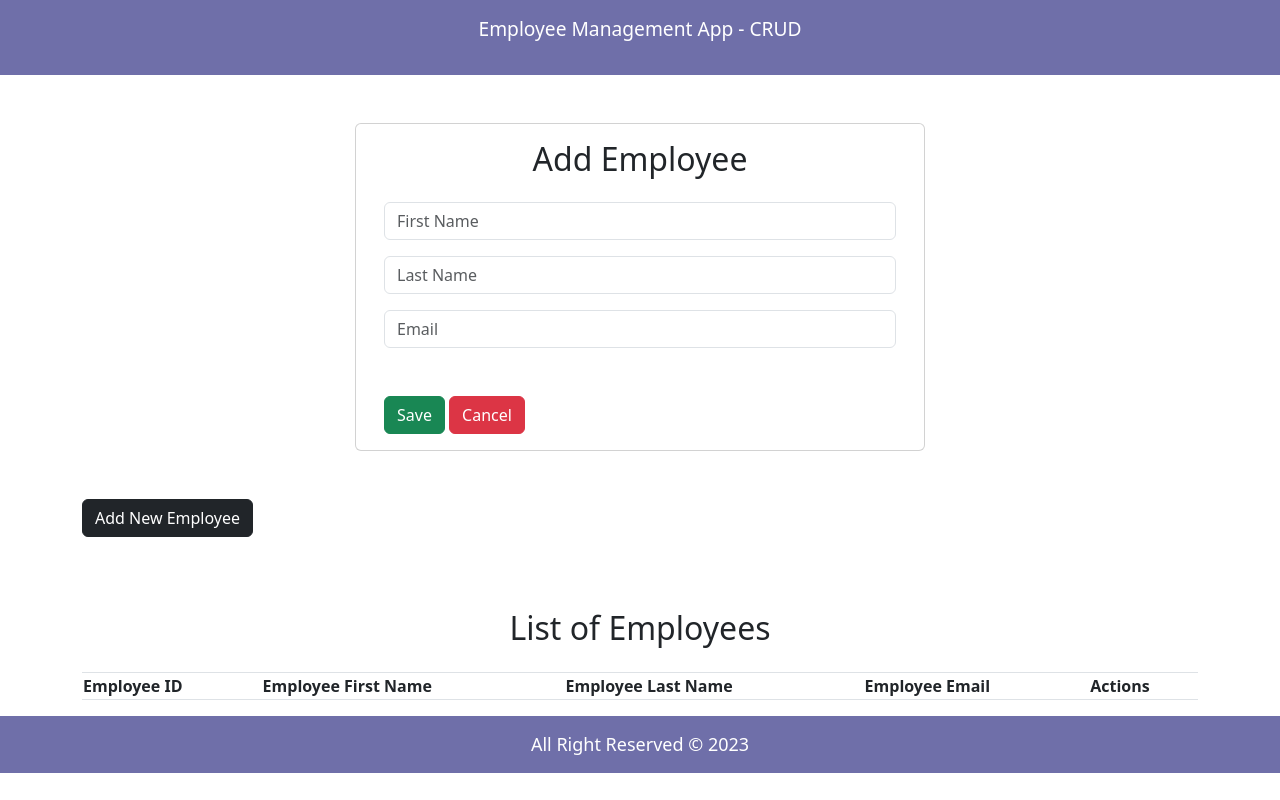
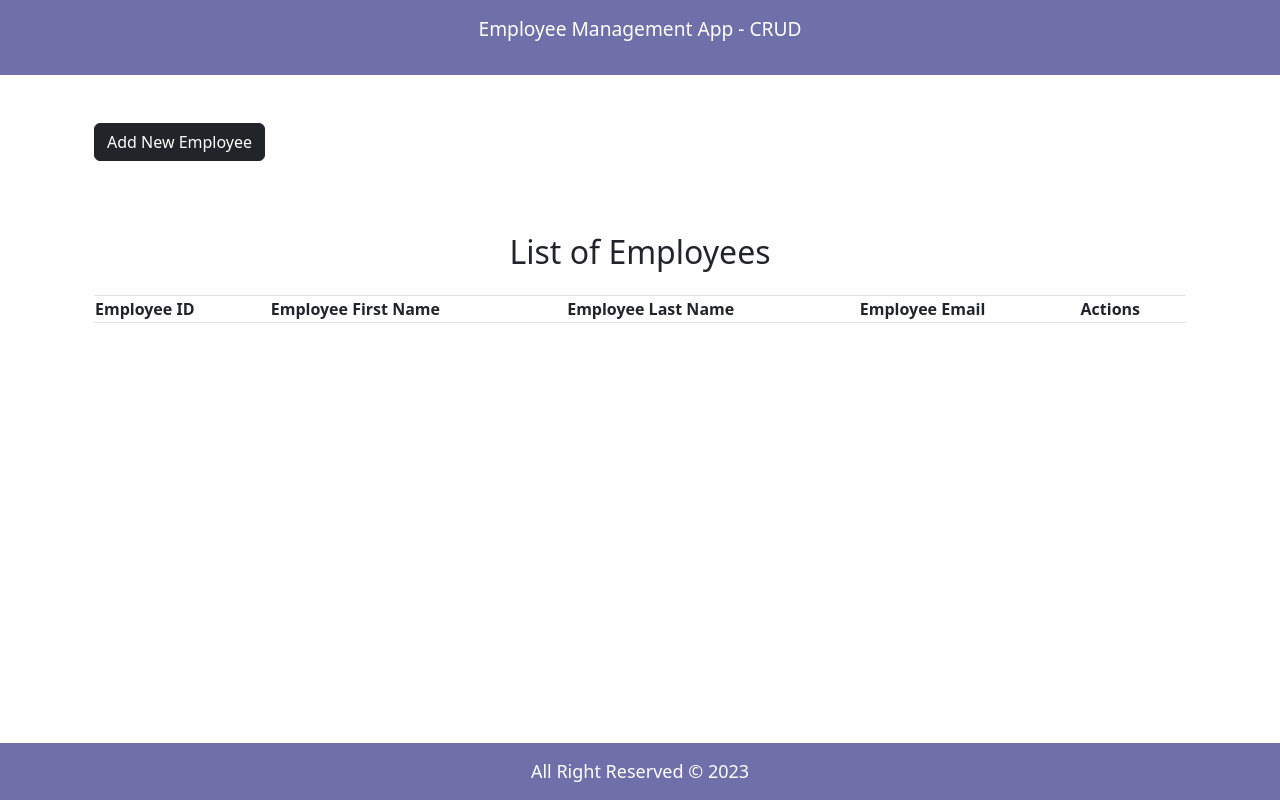
Before and after one commit to olvericc/Employee-Management-System, a React (Create React App) app in the folder frontend/: page / in a window 1280 px wide. Built offline with nearby package versions, Linux system fonts and the light colour scheme.

Commit message:
feat: adding new routes and navigation for the system

```diff
--- a/frontend/src/App.js
+++ b/frontend/src/App.js
@@ -2,15 +2,22 @@ import HeaderComponent from "./component/HeaderComponent";
 import FooterComponent from "./component/FooterComponent";
 import ListEmployeeComponent from "./component/ListEmployeeComponent";
 import AddEmployeeComponent from "./component/AddEmployeeComponent";
+import { BrowserRouter, Routes, Route } from "react-router-dom";
 
 function App() {
-  return (
-    <div>
-        <HeaderComponent/>
-        <AddEmployeeComponent/>
-        <ListEmployeeComponent/>
-        <FooterComponent/>
-    </div>
+   return (
+     <BrowserRouter>
+       <HeaderComponent />
+         <div className="container">
+           <Routes>
+             <Route path="" element={<ListEmployeeComponent />} />
+             <Route path="/employee" element={<AddEmployeeComponent />} />
+             <Route path="/add-employee" element={<AddEmployeeComponent />} />
+             <Route path="/add-employee/:id" element={<AddEmployeeComponent />} />
+           </Routes>
+         </div>
+         <FooterComponent />
+     </BrowserRouter>
   );
 }
 
--- a/frontend/src/component/ListEmployeeComponent.js
+++ b/frontend/src/component/ListEmployeeComponent.js
@@ -1,10 +1,11 @@
 import React from 'react'
+import { Link } from "react-router-dom";
 
 const ListEmployeeComponent = () =>
 {
     return (
         <div className='container'>
-            <a className='btn btn-dark mb-5 mt-5 align-items-lg-center' href="">Add New Employee</a>
+            <Link to={"/add-employee"} className='btn btn-dark mb-5 mt-5 align-items-lg-center' href="">Add New Employee</Link>
             <h2 className='text-center mb-4 mt-4 '>List of Employees</h2>
             <table className='table table-bordered table striped'>
                 <thead>
--- a/frontend/src/index.css
+++ b/frontend/src/index.css
@@ -13,7 +13,7 @@
     color: white;
     padding: 15px;
     text-align: center;
-    /*position: absolute;*/
+    position: absolute;
     bottom: 0;
     font-size: large;
     width: 100%;
```
